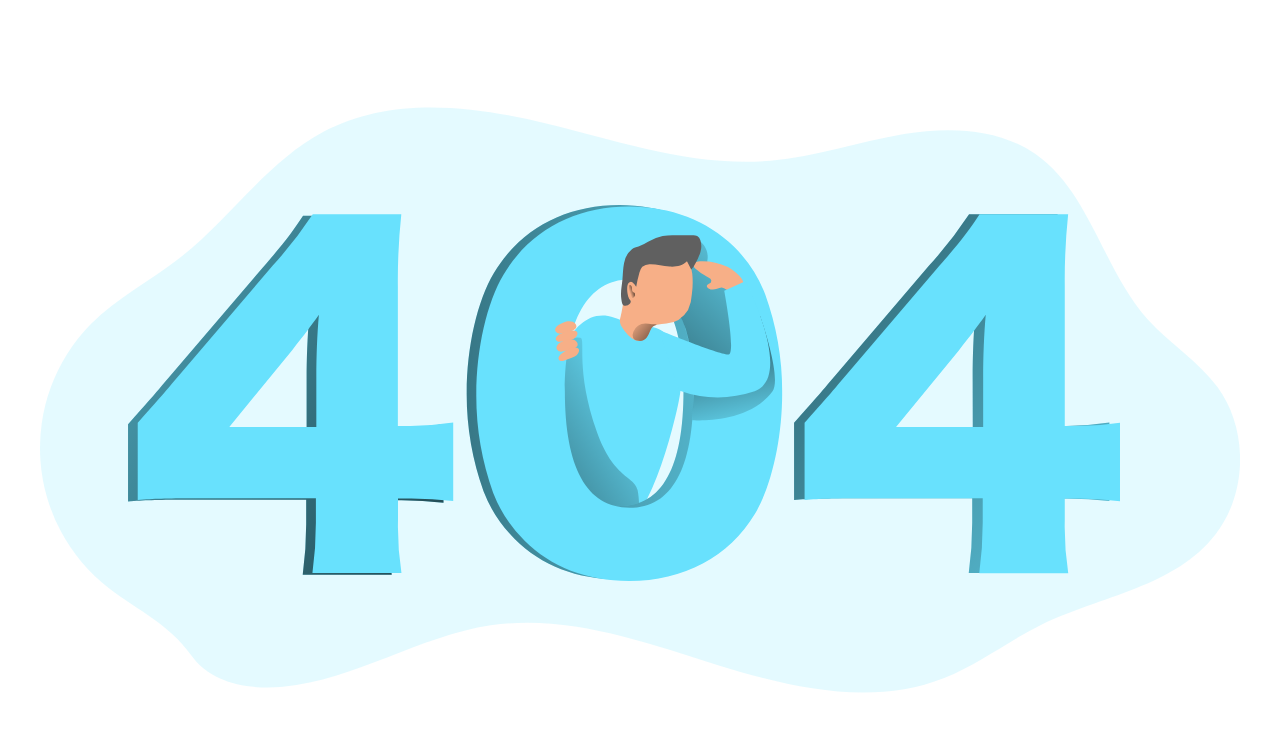
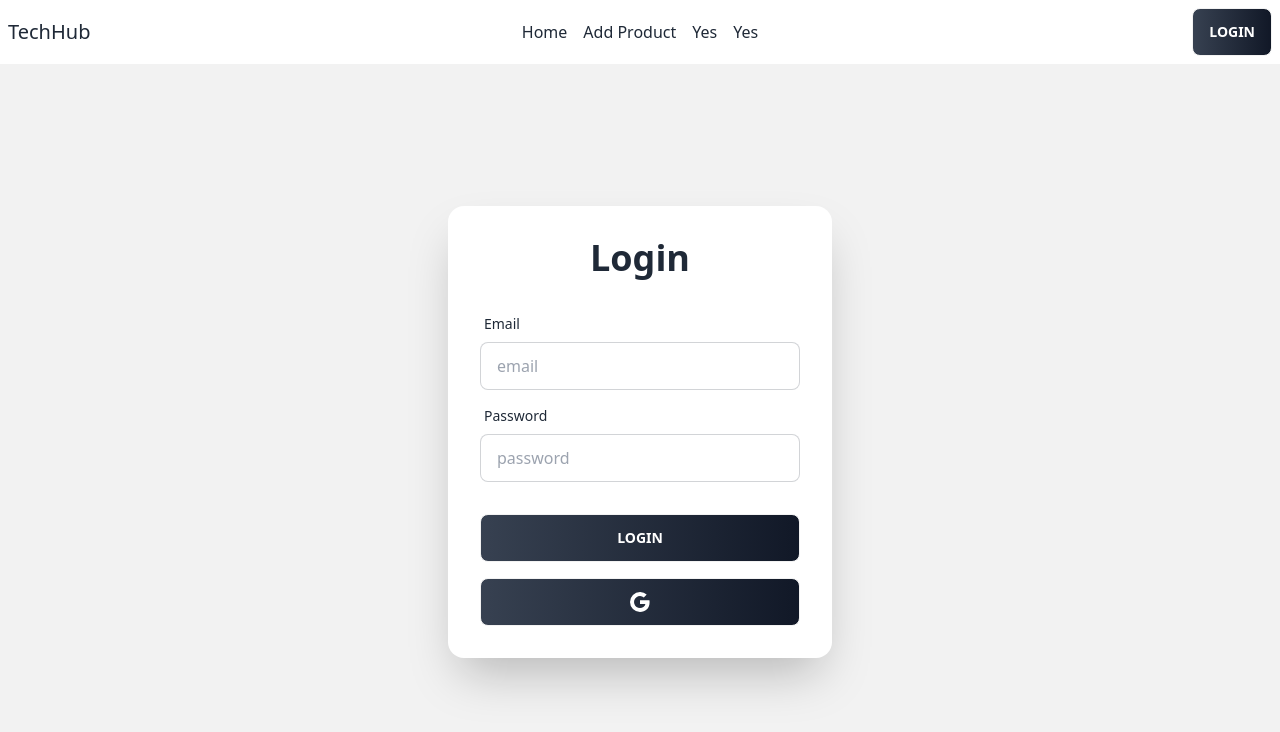
Before and after one commit to KhaledAhmed2004/techHub, a React (Vite) app: page /login in a window 1280 px wide. Before the commit this address had no page. Shown: the top 732 px of the page. Built offline with nearby package versions, Linux system fonts and the light colour scheme.

Commit message:
login with google added

```diff
--- a/package.json
+++ b/package.json
@@ -10,10 +10,12 @@
     "preview": "vite preview"
   },
   "dependencies": {
+    "firebase": "^10.5.0",
     "localforage": "^1.10.0",
     "match-sorter": "^6.3.1",
     "react": "^18.2.0",
     "react-dom": "^18.2.0",
+    "react-icons": "^4.11.0",
     "react-router-dom": "^6.17.0",
     "sort-by": "^0.0.2"
   },
--- a/src/components/navbar/Navbar.jsx
+++ b/src/components/navbar/Navbar.jsx
@@ -1,4 +1,4 @@
-import { NavLink } from "react-router-dom";
+import { Link, NavLink } from "react-router-dom";
 
 const Navbar = () => {
   const navLinks = (
@@ -32,7 +32,7 @@ const Navbar = () => {
     </>
   );
   return (
-    <nav className="navbar bg-base-100">
+    <nav className="navbar bg-base-100 shadow-md">
       <div className="navbar-start">
         <div className="dropdown">
           <label tabIndex={0} className="btn btn-ghost lg:hidden">
@@ -64,7 +64,12 @@ const Navbar = () => {
         <ul className="flex gap-4 px-1">{navLinks}</ul>
       </div>
       <div className="navbar-end">
-        <a className="btn">Button</a>
+        <Link
+          to="/login"
+          className="btn bg-gradient-to-r from-gray-700 to-gray-900 text-white font-bold hover:drop-shadow-xl hover:scale-105 transition-all	duration-300"
+        >
+          Login
+        </Link>
       </div>
     </nav>
   );
--- /dev/null
+++ b/src/firebase/firebase.config.js
@@ -0,0 +1,16 @@
+import { initializeApp } from "firebase/app";
+import { getAuth } from "firebase/auth";
+
+const firebaseConfig = {
+  apiKey: "AIzaSyDt54sCYpP7mFBwtPAubHv_lv-AuHDrmu8",
+  authDomain: "technology-and-electroni-ebb95.firebaseapp.com",
+  projectId: "technology-and-electroni-ebb95",
+  storageBucket: "technology-and-electroni-ebb95.appspot.com",
+  messagingSenderId: "1068226899879",
+  appId: "1:1068226899879:web:f193b3aad3e45848ae9082",
+};
+
+const app = initializeApp(firebaseConfig);
+export const auth = getAuth(app);
+
+export default app;
--- a/src/main.jsx
+++ b/src/main.jsx
@@ -3,9 +3,12 @@ import ReactDOM from "react-dom/client";
 import "./index.css";
 import { RouterProvider } from "react-router-dom";
 import Router from "./router/Router.jsx";
+import AuthProvider from "./provider/AuthProvider";
 
 ReactDOM.createRoot(document.getElementById("root")).render(
   <React.StrictMode>
-    <RouterProvider router={Router}></RouterProvider>
+    <AuthProvider>
+      <RouterProvider router={Router}></RouterProvider>
+    </AuthProvider>
   </React.StrictMode>
 );
--- a/src/pages/login/Login.jsx
+++ b/src/pages/login/Login.jsx
@@ -1,7 +1,57 @@
+import { useContext } from "react";
+import { BsGoogle } from "react-icons/bs";
+import { AuthContext } from "../../provider/AuthProvider";
+import { Link } from "react-router-dom";
+
 const Login = () => {
+  const { googleLogin } = useContext(AuthContext);
+
   return (
-    <div>
-      <h1>yes</h1>
+    <div className="hero min-h-[calc(100vh-64px)] bg-base-200">
+      <div className="w-full md:w-[80%] hero-content flex-col lg:flex-row-reverse">
+        <div className="card flex-shrink-0 w-full max-w-sm shadow-2xl bg-base-100">
+          <form className="card-body ">
+            <h1 className="text-4xl text-center font-bold mb-5">Login</h1>
+            <div className="form-control">
+              <label className="label">
+                <span className="label-text">Email</span>
+              </label>
+              <input
+                type="email"
+                placeholder="email"
+                className="input input-bordered"
+                required
+              />
+            </div>
+
+            <div className="form-control">
+              <label className="label">
+                <span className="label-text">Password</span>
+              </label>
+              <input
+                type="password"
+                placeholder="password"
+                className="input input-bordered"
+                required
+              />
+            </div>
+            <div className="form-control mt-6">
+              <button
+                type="submit"
+                className="btn bg-gradient-to-r from-gray-700 to-gray-900 text-white font-bold hover:drop-shadow-xl hover:scale-105 transition-all	duration-300"
+              >
+                Login
+              </button>
+              <Link
+                onClick={googleLogin}
+                className="btn mt-4 bg-gradient-to-r from-gray-700 to-gray-900 text-white font-bold hover:drop-shadow-xl hover:scale-105 transition-all	duration-300"
+              >
+                <BsGoogle className="text-xl"></BsGoogle>
+              </Link>
+            </div>
+          </form>
+        </div>
+      </div>
     </div>
   );
 };
--- /dev/null
+++ b/src/provider/AuthProvider.jsx
@@ -0,0 +1,21 @@
+import { GoogleAuthProvider, signInWithPopup } from "firebase/auth";
+import { createContext } from "react";
+import { auth } from "../firebase/firebase.config";
+
+export const AuthContext = createContext(null);
+const googleProvider = new GoogleAuthProvider();
+
+const AuthProvider = ({ children }) => {
+  //   google Login
+  const googleLogin = () => {
+    signInWithPopup(auth, googleProvider)
+      .then((res) => console.log(res))
+      .catch((error) => console.log(error));
+  };
+  const authInfo = { googleLogin };
+  return (
+    <AuthContext.Provider value={authInfo}>{children}</AuthContext.Provider>
+  );
+};
+
+export default AuthProvider;
--- a/src/router/Router.jsx
+++ b/src/router/Router.jsx
@@ -2,7 +2,7 @@ import { createBrowserRouter } from "react-router-dom";
 import MainLayout from "../layout/MainLayout";
 import Home from "../pages/home/Home";
 import Error from "../pages/error/Error";
-// import AddProduct from "../pages/home/addProduct/AddProduct";
+import Login from "../pages/login/Login";
 
 const Router = createBrowserRouter([
   {
@@ -16,8 +16,8 @@ const Router = createBrowserRouter([
       },
       {
         path: "/addProduct",
-        // element: <AddProduct></AddProduct>,
       },
+      { path: "/login", element: <Login></Login> },
     ],
   },
 ]);
```
Also changed, not shown: 1 other file (tests, documents, lock files or other folders).
